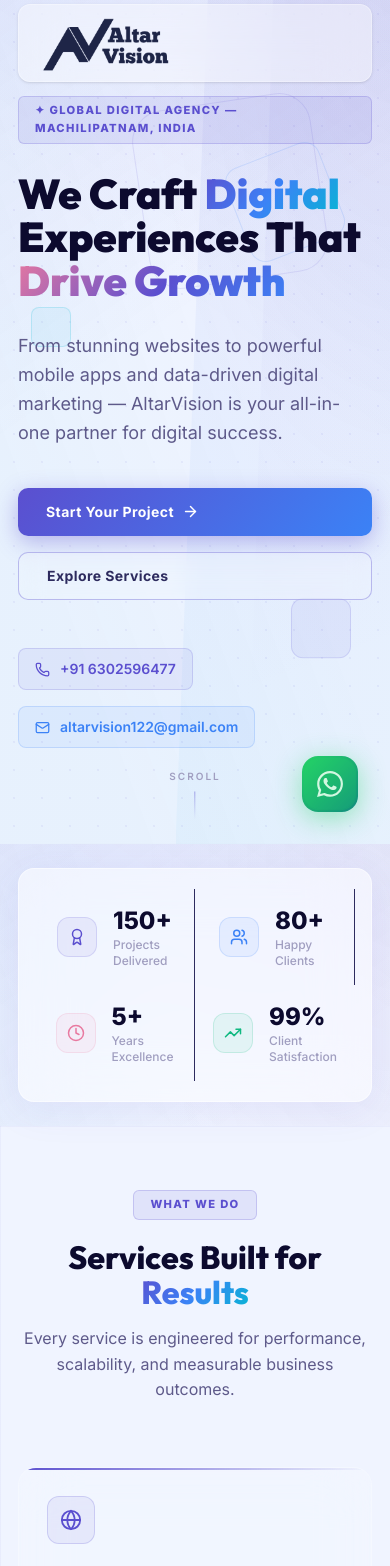
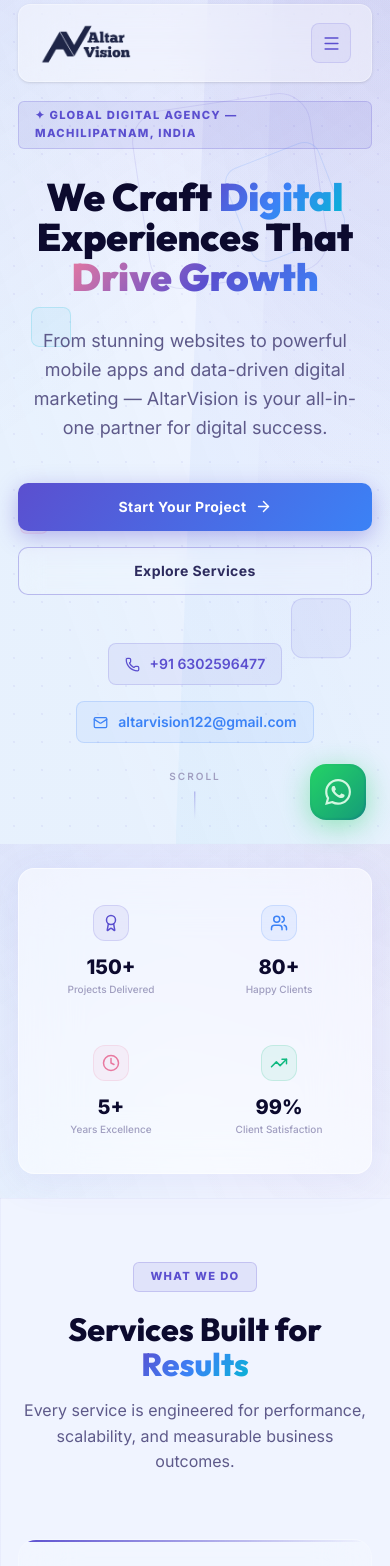
Before and after one commit to suvarnatimes/altarvision, a Next.js app: page / in a window 390 px wide. Shown: the top 1566 px of the page. Built offline with nearby package versions, Linux system fonts and the light colour scheme.

Commit message:
Mobile optimization for logo sizes and text alignment

```diff
--- a/src/app/contact/page.tsx
+++ b/src/app/contact/page.tsx
@@ -148,11 +148,11 @@
 
             {/* Contact Info sidebar */}
             <div className="lg:col-span-2 space-y-5">
-              <FadeIn direction="left">
+              <FadeIn direction="left" className="text-center lg:text-left">
                 <h2 className="text-2xl font-extrabold text-[#0f0e2a] mb-2 font-[family-name:var(--font-outfit)]">
                   Contact Information
                 </h2>
-                <p className="text-[#5a5886] text-sm leading-relaxed mb-6">
+                <p className="text-[#5a5886] text-sm leading-relaxed mb-6 max-w-md mx-auto lg:mx-0">
                   We&apos;re available Monday–Saturday, 9am–7pm IST. For urgent queries, WhatsApp us directly.
                 </p>
               </FadeIn>
@@ -202,15 +202,15 @@
 
             {/* Form */}
             <div className="lg:col-span-3">
-              <FadeIn direction="right">
+              <FadeIn direction="right" className="text-center sm:text-left">
                 <div
-                  className="crystal p-8 md:p-10"
+                  className="crystal p-6 sm:p-8 md:p-10"
                   style={{ background: "rgba(255,255,255,0.22)" }}
                 >
                   <h2 className="font-[family-name:var(--font-outfit)] text-2xl font-extrabold mb-2" style={{ color: "var(--ink-900)" }}>
                     Send Us a Message
                   </h2>
-                  <p className="text-sm mb-8" style={{ color: "var(--ink-500)" }}>
+                  <p className="text-sm mb-8 max-w-md mx-auto sm:mx-0" style={{ color: "var(--ink-500)" }}>
                     We&apos;ll get back to you within 24 hours with a tailored plan and quote.
                   </p>
 
@@ -362,7 +362,7 @@
       {/* Map */}
       <section className="pb-20 prism-scene">
         <div className="wrap">
-          <FadeIn>
+          <FadeIn className="text-center sm:text-left">
             <h2 className="font-[family-name:var(--font-outfit)] text-2xl font-extrabold mb-6" style={{ color: "var(--ink-900)" }}>
               Find Us in Machilipatnam
             </h2>
--- a/src/app/page.tsx
+++ b/src/app/page.tsx
@@ -178,14 +178,14 @@
               initial={{ opacity: 0, y: 16 }}
               animate={{ opacity: 1, y: 0 }}
               transition={{ duration: 0.5 }}
-              className="mb-7"
+              className="mb-7 flex justify-center lg:justify-start"
             >
-              <span className="badge-prism">✦ Global Digital Agency — Machilipatnam, India</span>
+              <span className="badge-prism text-[10px] sm:text-xs">✦ Global Digital Agency — Machilipatnam, India</span>
             </motion.div>
 
             <motion.h1
-              className="font-[family-name:var(--font-outfit)] font-black leading-[1.05] mb-7"
-              style={{ fontSize: "clamp(2.6rem, 5vw, 4.2rem)", color: "var(--ink-900)" }}
+              className="font-[family-name:var(--font-outfit)] font-black leading-[1.05] mb-7 text-center lg:text-left"
+              style={{ fontSize: "clamp(2.4rem, 8vw, 4.2rem)", color: "var(--ink-900)" }}
               initial={{ opacity: 0, y: 28 }}
               animate={{ opacity: 1, y: 0 }}
               transition={{ duration: 0.7, delay: 0.08, ease: [0.22, 1, 0.36, 1] }}
@@ -199,7 +199,7 @@
             </motion.h1>
 
             <motion.p
-              className="text-lg mb-10 leading-relaxed max-w-lg"
+              className="text-lg mb-10 leading-relaxed max-w-lg text-center lg:text-left mx-auto lg:mx-0"
               style={{ color: "var(--ink-500)" }}
               initial={{ opacity: 0, y: 18 }}
               animate={{ opacity: 1, y: 0 }}
@@ -210,29 +210,29 @@
             </motion.p>
 
             <motion.div
-              className="flex flex-col sm:flex-row gap-4 mb-12"
+              className="flex flex-col sm:flex-row gap-4 mb-12 justify-center lg:justify-start"
               initial={{ opacity: 0, y: 16 }}
               animate={{ opacity: 1, y: 0 }}
               transition={{ duration: 0.55, delay: 0.26 }}
             >
-              <Link href="/contact" className="btn-prism">
+              <Link href="/contact" className="btn-prism justify-center">
                 Start Your Project <ArrowRight size={17} />
               </Link>
-              <Link href="/services" className="btn-crystal">
+              <Link href="/services" className="btn-crystal justify-center">
                 Explore Services
               </Link>
             </motion.div>
 
             {/* Contact quick-access */}
             <motion.div
-              className="flex flex-wrap gap-4"
+              className="flex flex-wrap gap-4 justify-center lg:justify-start"
               initial={{ opacity: 0 }}
               animate={{ opacity: 1 }}
               transition={{ duration: 0.6, delay: 0.4 }}
             >
               <a
                 href="tel:+916302596477"
-                className="flex items-center gap-2.5 rounded-lg px-4 py-2.5 text-sm font-semibold transition-all duration-250 hover:scale-105"
+                className="flex items-center gap-2.5 rounded-lg px-4 py-2.5 text-sm font-semibold transition-all duration-250 hover:scale-105 shrink-0"
                 style={{
                   background: "rgba(91,79,207,0.07)",
                   border: "1px solid rgba(91,79,207,0.18)",
@@ -244,7 +244,7 @@
               </a>
               <a
                 href="mailto:altarvision122@gmail.com"
-                className="flex items-center gap-2.5 rounded-lg px-4 py-2.5 text-sm font-semibold transition-all duration-250 hover:scale-105"
+                className="flex items-center gap-2.5 rounded-lg px-4 py-2.5 text-sm font-semibold transition-all duration-250 hover:scale-105 shrink-0"
                 style={{
                   background: "rgba(59,130,246,0.07)",
                   border: "1px solid rgba(59,130,246,0.18)",
@@ -252,7 +252,7 @@
                 }}
               >
                 <Mail size={15} />
-                altarvision122@gmail.com
+                <span className="truncate max-w-[200px]">altarvision122@gmail.com</span>
               </a>
             </motion.div>
           </div>
@@ -429,7 +429,7 @@
     <section className="py-6 relative z-10">
       <div className="wrap">
         <div
-          className="rounded-2xl px-4 py-5 grid grid-cols-2 md:grid-cols-4 gap-0 divide-x"
+          className="rounded-2xl px-4 py-5 grid grid-cols-2 md:grid-cols-4 gap-4 md:gap-0 md:divide-x"
           style={{
             background: "rgba(255,255,255,0.55)",
             backdropFilter: "blur(28px) saturate(150%)",
@@ -439,16 +439,16 @@
           }}
         >
           {stats.map(({ value, label, icon: Icon, color }, i) => (
-            <FadeIn key={label} delay={i * 0.08} className="flex items-center justify-center gap-4 py-4 px-6">
+            <FadeIn key={label} delay={i * 0.08} className="flex flex-col sm:flex-row items-center justify-center gap-3 sm:gap-4 py-4 px-2 sm:px-6">
               <div
-                className="w-10 h-10 rounded-xl flex items-center justify-center shrink-0"
+                className="w-9 h-9 sm:w-10 sm:h-10 rounded-xl flex items-center justify-center shrink-0"
                 style={{ background: `${color}14`, border: `1px solid ${color}28` }}
               >
                 <Icon size={18} style={{ color }} />
               </div>
-              <div>
-                <div className="text-2xl font-extrabold" style={{ color: "var(--ink-900)" }}>{value}</div>
-                <div className="text-xs font-medium" style={{ color: "var(--ink-300)" }}>{label}</div>
+              <div className="text-center sm:text-left">
+                <div className="text-xl sm:text-2xl font-extrabold" style={{ color: "var(--ink-900)" }}>{value}</div>
+                <div className="text-[10px] sm:text-xs font-medium" style={{ color: "var(--ink-300)" }}>{label}</div>
               </div>
             </FadeIn>
           ))}
@@ -622,7 +622,7 @@
     <section className="section-pad prism-scene">
       <div className="wrap">
         <div className="grid grid-cols-1 lg:grid-cols-2 gap-16 items-center">
-          <FadeIn direction="left">
+          <FadeIn direction="left" className="text-center lg:text-left">
             <span className="badge-prism mb-5">Why AltarVision</span>
             <h2
               className="font-[family-name:var(--font-outfit)] font-extrabold mb-5"
@@ -631,15 +631,15 @@
               The Partner You{" "}
               <span className="text-prism">Can Trust</span>
             </h2>
-            <p className="leading-relaxed mb-8" style={{ color: "var(--ink-500)", fontSize: "1.05rem" }}>
+            <p className="leading-relaxed mb-8 max-w-xl mx-auto lg:mx-0" style={{ color: "var(--ink-500)", fontSize: "1.05rem" }}>
               We&apos;re not just another development agency. We&apos;re your long-term digital growth partner —
               combining technology, creativity, and strategy to deliver outcomes that matter.
             </p>
-            <div className="space-y-3.5 mb-8">
+            <div className="space-y-3.5 mb-8 flex flex-col items-center lg:items-start">
               {whyUs.map((point, i) => (
                 <motion.div
                   key={i}
-                  className="flex items-center gap-3"
+                  className="flex items-center gap-3 justify-center lg:justify-start"
                   initial={{ opacity: 0, x: -18 }}
                   whileInView={{ opacity: 1, x: 0 }}
                   viewport={{ once: true }}
@@ -655,9 +655,11 @@
                 </motion.div>
               ))}
             </div>
-            <Link href="/contact" className="btn-prism">
-              Let&apos;s Work Together <ArrowRight size={17} />
-            </Link>
+            <div className="flex justify-center lg:justify-start">
+              <Link href="/contact" className="btn-prism">
+                Let&apos;s Work Together <ArrowRight size={17} />
+              </Link>
+            </div>
           </FadeIn>
 
           <FadeIn direction="right">
@@ -766,7 +768,7 @@
       <div className="wrap">
         <FadeIn>
           <div
-            className="relative rounded-2xl p-12 md:p-20 text-center overflow-hidden"
+            className="relative rounded-2xl p-8 sm:p-12 md:p-20 text-center overflow-hidden"
             style={{
               background: "rgba(255,255,255,0.22)",
               backdropFilter: "blur(32px) saturate(160%)",
--- a/src/app/services/page.tsx
+++ b/src/app/services/page.tsx
@@ -237,7 +237,7 @@
             <div className="wrap">
               <div className={`grid grid-cols-1 lg:grid-cols-2 gap-16 items-center ${idx % 2 === 1 ? "lg:flex-row-reverse" : ""}`}>
                 {/* Content */}
-                <FadeIn direction={idx % 2 === 0 ? "left" : "right"}>
+                <FadeIn direction={idx % 2 === 0 ? "left" : "right"} className="flex flex-col items-center lg:items-start text-center lg:text-left">
                   <div
                     className="w-16 h-16 rounded-xl flex items-center justify-center mb-6"
                     style={{ background: service.bg, border: `1px solid ${service.border}`, boxShadow: `0 12px 40px ${service.color}15` }}
@@ -253,12 +253,12 @@
                   >
                     {service.title}
                   </h2>
-                  <p className="leading-relaxed mb-8" style={{ color: "var(--ink-500)" }}>{service.description}</p>
+                  <p className="leading-relaxed mb-8 max-w-xl mx-auto lg:mx-0" style={{ color: "var(--ink-500)" }}>{service.description}</p>
 
                   {/* Features list */}
-                  <div className="grid grid-cols-1 sm:grid-cols-2 gap-4 mb-10">
+                  <div className="grid grid-cols-1 sm:grid-cols-2 gap-4 mb-10 w-full">
                     {service.features.map((f) => (
-                      <div key={f} className="flex items-center gap-3 text-sm font-medium" style={{ color: "var(--ink-700)" }}>
+                      <div key={f} className="flex items-center gap-3 justify-center lg:justify-start text-sm font-medium" style={{ color: "var(--ink-700)" }}>
                         <div className="w-5 h-5 rounded-full flex items-center justify-center shrink-0" style={{ background: `${service.color}18` }}>
                           <CheckCircle2 size={13} style={{ color: service.color }} />
                         </div>
@@ -298,14 +298,14 @@
 
                     {/* Key benefits */}
                     <div
-                      className="crystal p-6 mt-6"
+                      className="crystal p-6 mt-6 text-center lg:text-left"
                       style={{ background: "rgba(255,255,255,0.3)", borderColor: `${service.color}30` }}
                     >
-                      <div className="text-xs font-black uppercase tracking-wider mb-4 flex items-center gap-2" style={{ color: "var(--ink-900)" }}>
+                      <div className="text-xs font-black uppercase tracking-wider mb-4 flex items-center justify-center lg:justify-start gap-2" style={{ color: "var(--ink-900)" }}>
                         <ShieldCheck size={16} style={{ color: service.color }} />
                         Operational Benefits
                       </div>
-                      <div className="flex flex-wrap gap-2">
+                      <div className="flex flex-wrap gap-2 justify-center lg:justify-start">
                         {service.benefits.map((b) => (
                           <span
                             key={b}
@@ -353,7 +353,7 @@
               >
                 Ready to get started?
               </h2>
-              <p className="max-w-xl mx-auto mb-10 text-lg" style={{ color: "var(--ink-500)" }}>
+              <p className="max-w-xl mx-auto mb-10 text-lg text-center mx-auto" style={{ color: "var(--ink-500)" }}>
                 Tell us about your project and we&apos;ll put together a custom plan and free quote just for you.
               </p>
               <div className="flex flex-col sm:flex-row gap-4 justify-center">
--- a/src/components/FloatingButtons.tsx
+++ b/src/components/FloatingButtons.tsx
@@ -31,7 +31,7 @@
         transition={{ delay: 1.2, type: "spring", stiffness: 220 }}
         whileHover={{ scale: 1.1 }}
         whileTap={{ scale: 0.95 }}
-        className="fixed bottom-8 right-8 z-50 w-14 h-14 rounded-2xl flex items-center justify-center"
+        className="fixed bottom-6 right-6 sm:bottom-8 sm:right-8 z-50 w-14 h-14 rounded-2xl flex items-center justify-center"
         style={{
           background: "linear-gradient(135deg, #25d366, #128c7e)",
           boxShadow: "0 6px 28px rgba(37,211,102,0.45)",
@@ -59,7 +59,7 @@
             whileTap={{ scale: 0.95 }}
             onClick={scrollToTop}
             aria-label="Scroll to top"
-            className="fixed bottom-28 right-8 z-50 w-11 h-11 rounded-xl flex items-center justify-center"
+            className="fixed bottom-24 right-6 sm:bottom-28 sm:right-8 z-50 w-11 h-11 rounded-xl flex items-center justify-center"
             style={{
               background: "rgba(255,255,255,0.75)",
               backdropFilter: "blur(16px)",
--- a/src/components/Footer.tsx
+++ b/src/components/Footer.tsx
@@ -40,24 +40,24 @@
         <div className="wrap">
           <div className="grid grid-cols-1 md:grid-cols-2 lg:grid-cols-4 gap-10">
 
-            {/* Brand — logo now without the white pill */}
-            <div className="lg:col-span-1">
-              <Link href="/" className="flex items-center mb-8">
-                <div className="relative w-[400px] h-[110px] transition-opacity hover:opacity-85 duration-300">
+            {/* Brand — responsive logo and centered mobile text */}
+            <div className="lg:col-span-1 text-center lg:text-left">
+              <Link href="/" className="flex items-center justify-center lg:justify-start mb-8">
+                <div className="relative w-[280px] sm:w-[340px] md:w-[400px] h-[80px] sm:h-[95px] md:h-[110px] transition-opacity hover:opacity-85 duration-300">
                   <Image
                     src="/altarvisionlogo.png"
                     alt="AltarVision"
                     fill
-                    className="object-contain object-left"
+                    className="object-contain object-center lg:object-left"
                   />
                 </div>
               </Link>
-              <p className="text-sm leading-relaxed mb-6" style={{ color: "var(--ink-500)" }}>
+              <p className="text-sm leading-relaxed mb-6 max-w-sm mx-auto lg:mx-0" style={{ color: "var(--ink-500)" }}>
                 Premium digital agency delivering world-class web, app &amp; software solutions
                 from Machilipatnam to the globe.
               </p>
               {/* Social icons */}
-              <div className="flex gap-2.5">
+              <div className="flex gap-2.5 justify-center lg:justify-start">
                 {[
                   { label: "Facebook",  href: "https://www.facebook.com/altarvision", path: "M18 2h-3a5 5 0 0 0-5 5v3H7v4h3v8h4v-8h3l1-4h-4V7a1 1 0 0 1 1-1h3z" },
                   { label: "Instagram", href: "https://www.instagram.com/altarvision", path: "M16 11.37A4 4 0 1 1 12.63 8 4 4 0 0 1 16 11.37zM17.5 6.5h.01M6.5 3.5h11A3 3 0 0 1 20.5 6.5v11A3 3 0 0 1 17.5 20.5h-11A3 3 0 0 1 3.5 17.5v-11A3 3 0 0 1 6.5 3.5z" },
@@ -96,7 +96,7 @@
             </div>
 
             {/* Services */}
-            <div>
+            <div className="text-center lg:text-left">
               <h3
                 className="font-bold text-sm mb-5 pb-2"
                 style={{
@@ -130,7 +130,7 @@
             </div>
 
             {/* Quick Links */}
-            <div>
+            <div className="text-center lg:text-left">
               <h3
                 className="font-bold text-sm mb-5 pb-2"
                 style={{
@@ -164,7 +164,7 @@
             </div>
 
             {/* Contact */}
-            <div>
+            <div className="text-center lg:text-left">
               <h3
                 className="font-bold text-sm mb-5 pb-2"
                 style={{
@@ -177,11 +177,11 @@
                 Contact
               </h3>
               <ul className="space-y-4">
-                <li className="flex items-start gap-3 text-sm" style={{ color: "var(--ink-500)" }}>
+                <li className="flex flex-col lg:flex-row items-center lg:items-start gap-3 text-sm" style={{ color: "var(--ink-500)" }}>
                   <MapPin size={15} className="shrink-0 mt-0.5" style={{ color: "var(--prism-violet)" }} />
                   <span>Machilipatnam, Andhra Pradesh, India – 521001</span>
                 </li>
-                <li className="flex items-center gap-3 text-sm">
+                <li className="flex flex-col lg:flex-row items-center lg:items-start gap-3 text-sm">
                   <Phone size={15} className="shrink-0" style={{ color: "var(--prism-sky)" }} />
                   <a
                     href="tel:+916302596477"
@@ -193,7 +193,7 @@
                     +91 6302596477
                   </a>
                 </li>
-                <li className="flex items-center gap-3 text-sm">
+                <li className="flex flex-col lg:flex-row items-center lg:items-start gap-3 text-sm">
                   <Mail size={15} className="shrink-0" style={{ color: "#e879a0" }} />
                   <a
                     href="mailto:altarvision122@gmail.com"
@@ -208,6 +208,7 @@
               </ul>
 
               {/* WhatsApp quick button */}
+              <div className="flex justify-center lg:justify-start">
                 <a
                   href="https://wa.me/916302596477?text=Hello%20AltarVision!"
                   target="_blank"
@@ -224,6 +225,7 @@
                   </svg>
                   Chat on WhatsApp
                 </a>
+              </div>
             </div>
           </div>
 
--- a/src/components/Navbar.tsx
+++ b/src/components/Navbar.tsx
@@ -38,9 +38,9 @@
               : "bg-white/40 backdrop-blur-xl border border-white/30"
           }`}
         >
-          {/* Logo — massively larger now */}
+          {/* Logo — responsive now */}
           <Link href="/" className="flex items-center shrink-0">
-            <div className="relative w-[380px] h-[68px] transition-transform hover:scale-[1.02] duration-300">
+            <div className="relative w-[220px] sm:w-[280px] md:w-[380px] h-[48px] sm:h-[58px] md:h-[68px] transition-transform hover:scale-[1.02] duration-300">
               <Image
                 src="/altarvisionlogo.png"
                 alt="AltarVision Logo"
```
Lines whose indentation alone changed are shown as unchanged.
